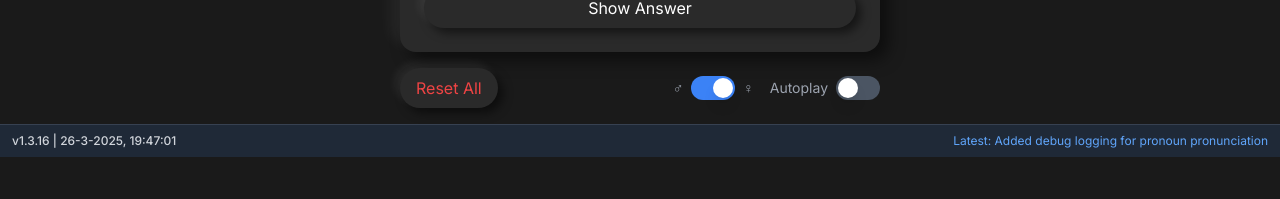
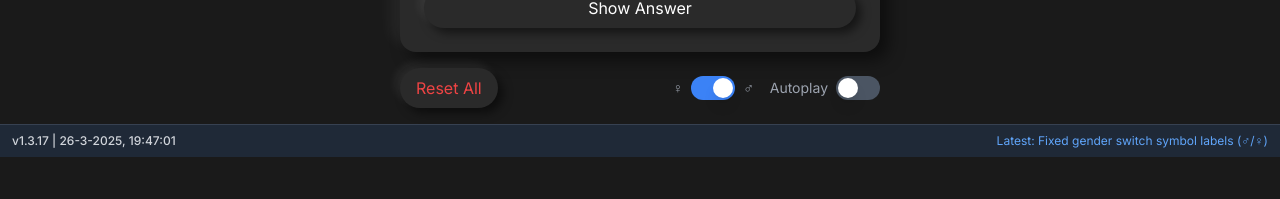
Before and after one commit to MaartenRischen/ThaiFlashcardsApp, a Next.js app: page / in a window 1280 px wide. Shown: the part 392-591 px from the top of the page. Built offline with nearby package versions, Linux system fonts and the light colour scheme.

Commit message:
fix: swap gender symbols to match correct states

```diff
--- a/app/page.tsx
+++ b/app/page.tsx
@@ -112,8 +112,8 @@ interface ExampleSentence {
 // Update version info
 const VERSION_INFO = {
   lastUpdated: new Date().toISOString(),
-  version: "1.3.16",
-  changes: "Added debug logging for pronoun pronunciation"
+  version: "1.3.17",
+  changes: "Fixed gender switch symbol labels (♂/♀)"
 };
 
 const INITIAL_PHRASES: Phrase[] = [
@@ -1494,9 +1494,9 @@ export default function ThaiFlashcards() {
             <div className="p-4 space-y-2 rounded-xl bg-[#222] border border-[#333] neumorphic">
               <h3 className="text-sm text-blue-400 uppercase tracking-wider mb-1">In Context</h3>
               <div className="flex items-center justify-end space-x-2 pb-2">
+                <span className="text-gray-400 text-sm">♀</span>
+                <Switch checked={isMale} onCheckedChange={setIsMale} aria-label="Toggle Gender"/>
                 <span className="text-gray-400 text-sm">♂</span>
-                <Switch checked={isMale} onCheckedChange={setIsMale} aria-label="Toggle Gender"/>
-                <span className="text-gray-400 text-sm">♀</span>
               </div>
               <p className="text-base text-white font-medium">{randomSentence.thai}</p>
               <p className="text-sm text-gray-400 italic">{randomSentence.english}</p>
@@ -1547,9 +1547,9 @@ export default function ThaiFlashcards() {
                           <div className="space-y-4">
                             {/* Add the mirrored switch here */}
                             <div className="flex items-center justify-end space-x-2 pb-2">
+                              <span className="text-gray-400 text-sm">♀</span>
+                              <Switch checked={isMale} onCheckedChange={setIsMale} aria-label="Toggle Gender"/>
                               <span className="text-gray-400 text-sm">♂</span>
-                              <Switch checked={isMale} onCheckedChange={setIsMale} aria-label="Toggle Gender"/>
-                              <span className="text-gray-400 text-sm">♀</span>
                             </div>
                             {/* Use the already selected gender-specific randomSentence.thai */}
                             <div className="text-xl font-medium text-white">
@@ -1681,9 +1681,9 @@ export default function ThaiFlashcards() {
 
           <div className="flex items-center space-x-4">
             <div className="flex items-center space-x-2">
+              <span className="text-gray-400 text-sm">♀</span>
+              <Switch checked={isMale} onCheckedChange={setIsMale} />
               <span className="text-gray-400 text-sm">♂</span>
-              <Switch checked={isMale} onCheckedChange={setIsMale} />
-              <span className="text-gray-400 text-sm">♀</span>
             </div>
             <div className="flex items-center space-x-2">
               <span className="text-gray-400 text-sm">Autoplay</span>
```
